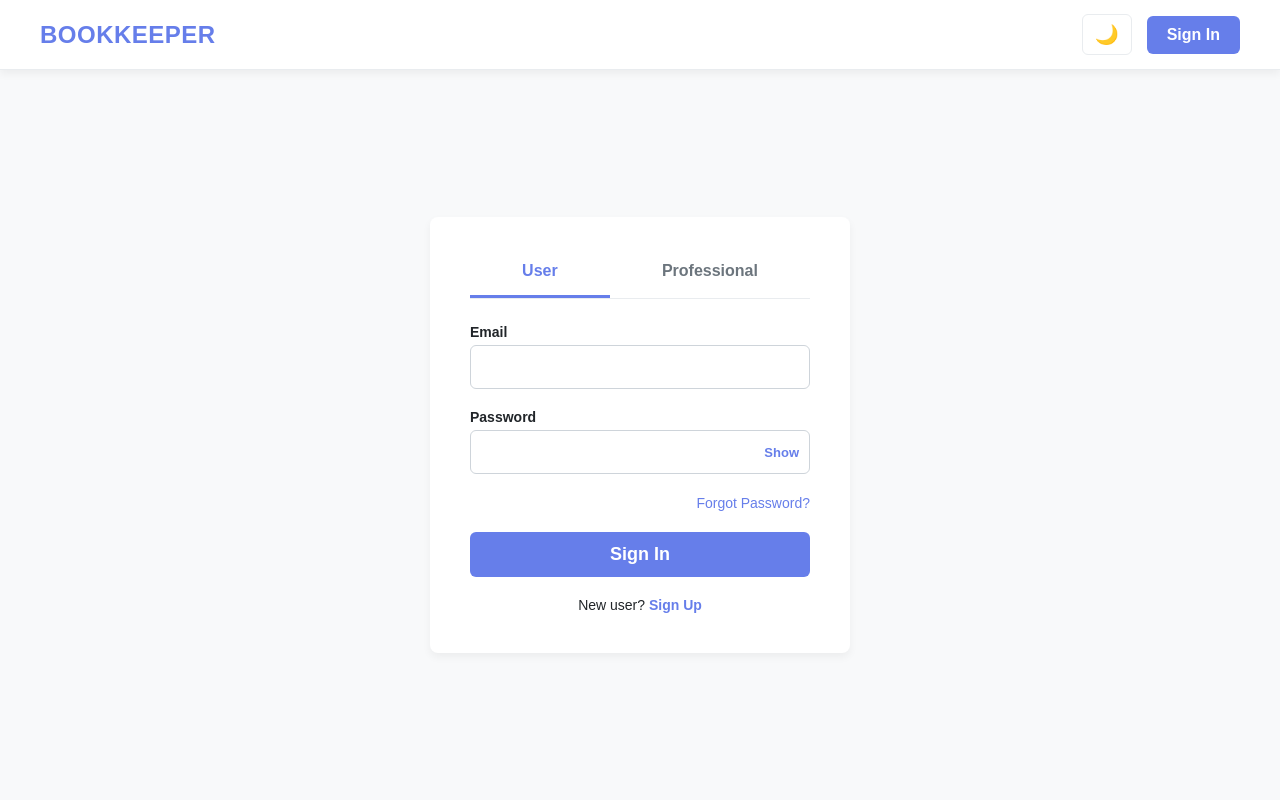
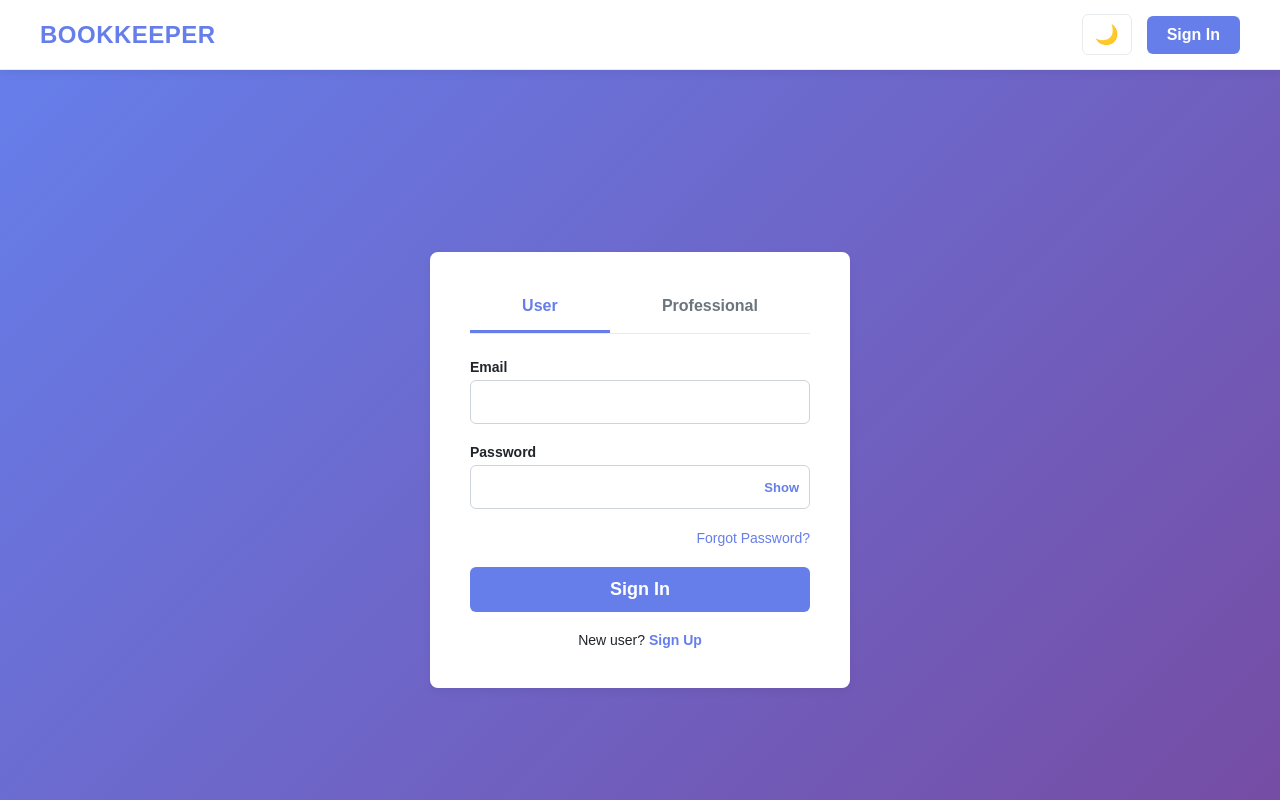
Before and after one commit to sikandarshahbaz-1996/bookkeeper, a Next.js app: page /signin in a window 1280 px wide. Built offline with nearby package versions, Linux system fonts and the light colour scheme.

Commit message:
login page gradient

```diff
--- a/src/app/forgot-password/page.module.css
+++ b/src/app/forgot-password/page.module.css
@@ -2,8 +2,9 @@
   display: flex;
   justify-content: center;
   align-items: center;
-  min-height: calc(100vh - 70px); /* Account for navbar */
-  background-color: var(--background-color); /* Use global background */
+  min-height: 100vh; /* Ensure full viewport height for gradient */
+  background: var(--hero-background); /* Apply hero gradient */
+  color: var(--hero-text-color); /* Text color for elements directly on this background */
   padding: 20px;
   box-sizing: border-box;
 }
--- a/src/app/home/page.module.css
+++ b/src/app/home/page.module.css
@@ -148,7 +148,7 @@
     background-color: var(--card-alt-bg);
 }
 .howItWorksSection .stepCard {
-    background-color: var(--card-alt-bg); /* Use alt card bg if section has different bg */
+    /* background-color: var(--card-alt-bg); */ /* Removed to use default card background like other cards */
     text-align: center;
 }
 .whyChooseUsSection .benefitCard {
@@ -167,6 +167,7 @@
   font-weight: 600;
   margin-bottom: 1rem; /* Increased space */
   color: var(--primary-color);
+  text-align: center; /* Center align card titles */
 }
 /* Removed color override for step/benefit card h3 */
 /* .stepCard h3, .benefitCard h3 {
@@ -178,6 +179,7 @@
   font-size: 1rem;
   line-height: 1.7; /* Increased line height */
   color: var(--foreground-color);
+  text-align: center; /* Center align card descriptions */
 }
 .stepCard p {
     max-width: 300px;
--- a/src/app/signin/page.module.css
+++ b/src/app/signin/page.module.css
@@ -2,13 +2,11 @@
   display: flex;
   justify-content: center;
   align-items: center;
-  min-height: calc(100vh - 70px); /* Adjust if navbar height is different */
-  /* background: linear-gradient(135deg, #667eea 0%, #764ba2 100%); /* Updated background */
-  /* Using global background for consistency, can be overridden if a gradient is specifically desired for this page */
-  background-color: var(--background-color);
+  min-height: 100vh; /* Ensure full viewport height for gradient */
+  background: var(--hero-background); /* Apply hero gradient */
+  color: var(--hero-text-color); /* Text color for elements directly on this background */
   padding: 20px;
   box-sizing: border-box;
-  /* margin-top: 70px; */ /* Removed: Redundant due to main element's padding-top in layout.js */
 }
 
 .signInBox {
--- a/src/app/signup-professional/page.module.css
+++ b/src/app/signup-professional/page.module.css
@@ -2,8 +2,9 @@
   display: flex;
   justify-content: center;
   align-items: flex-start; /* Align to top for long form */
-  min-height: calc(100vh - 70px); /* Account for navbar */
-  background-color: var(--background-color); /* Use global background */
+  min-height: 100vh; /* Ensure full viewport height for gradient */
+  background: var(--hero-background); /* Apply hero gradient */
+  color: var(--hero-text-color); /* Text color for elements directly on this background */
   padding: 40px 20px; /* More padding for longer form */
   box-sizing: border-box;
   overflow-y: auto; /* Allow scrolling for the container if content overflows */
--- a/src/app/signup-user/page.module.css
+++ b/src/app/signup-user/page.module.css
@@ -2,8 +2,9 @@
   display: flex;
   justify-content: center;
   align-items: center;
-  min-height: calc(100vh - 70px); /* Account for navbar */
-  background-color: var(--background-color); /* Use global background */
+  min-height: 100vh; /* Ensure full viewport height for gradient */
+  background: var(--hero-background); /* Apply hero gradient */
+  color: var(--hero-text-color); /* Text color for elements directly on this background */
   padding: 20px;
   box-sizing: border-box;
 }
--- a/src/app/verify-email/page.module.css
+++ b/src/app/verify-email/page.module.css
@@ -2,8 +2,9 @@
   display: flex;
   justify-content: center;
   align-items: center;
-  min-height: calc(100vh - 70px); /* Account for navbar */
-  background-color: var(--background-color); /* Use global background */
+  min-height: 100vh; /* Ensure full viewport height for gradient */
+  background: var(--hero-background); /* Apply hero gradient */
+  color: var(--hero-text-color); /* Text color for elements directly on this background */
   padding: 20px;
   box-sizing: border-box;
 }
--- a/src/app/verify-reset-code/page.module.css
+++ b/src/app/verify-reset-code/page.module.css
@@ -2,9 +2,10 @@
   display: flex;
   justify-content: center;
   align-items: center;
-  min-height: 80vh;
+  min-height: 100vh; /* Ensure full viewport height for gradient */
   padding: 2rem;
-  background-color: var(--background-start-rgb);
+  background: var(--hero-background); /* Apply hero gradient */
+  color: var(--hero-text-color); /* Text color for elements directly on this background */
 }
 
 .formBox {
```
